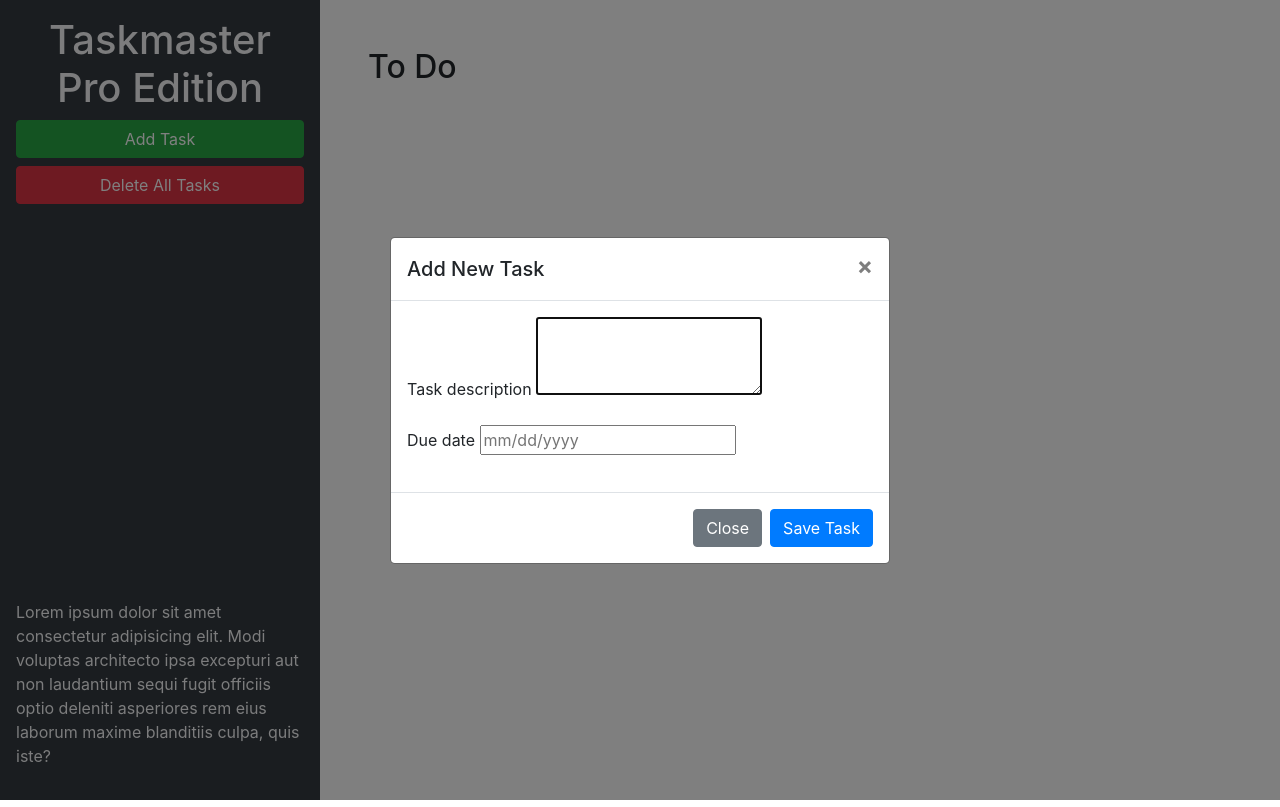
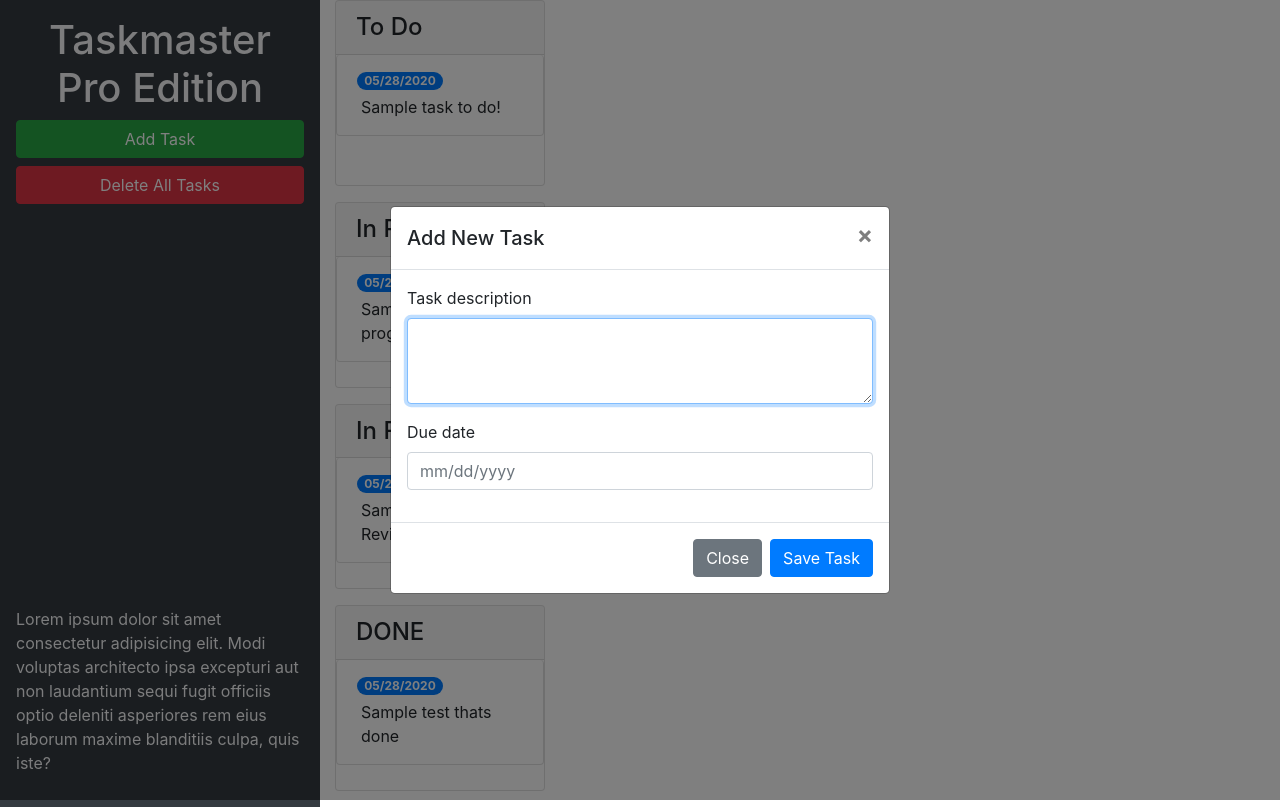
Before and after one commit to George1029/taskmaster-pro, a plain HTML site: page index.html in a window 1280 px wide. Both pictures are taken after a click on the button "Add Task". Drawn offline with nearby package versions, Linux system fonts and the light colour scheme.

Commit message:
fixed issue

```diff
--- a/assets/js/script.js
+++ b/assets/js/script.js
@@ -45,6 +45,40 @@ var saveTasks = function() {
   localStorage.setItem("tasks", JSON.stringify(tasks));
 };
 
+// modal was triggered
+$("#task-form-modal").on("show.bs.modal", function() {
+  // clear values
+  $("#modalTaskDescription, #modalDueDate").val("");
+});
+
+// modal is fully visible
+$("#task-form-modal").on("shown.bs.modal", function() {
+  // highlight textarea
+  $("#modalTaskDescription").trigger("focus");
+});
+
+// save button in modal was clicked
+$("#task-form-modal .btn-primary").click(function() {
+  // get form values
+  var taskText = $("#modalTaskDescription").val();
+  var taskDate = $("#modalDueDate").val();
+
+  if (taskText && taskDate) {
+    createTask(taskText, taskDate, "toDo");
+
+    // close modal
+    $("#task-form-modal").modal("hide");
+
+    // save in tasks array
+    tasks.toDo.push({
+      text: taskText,
+      date: taskDate
+    });
+
+    saveTasks();
+  }
+});
+
 $(".list-group").on("click", "p", function() {
   var text = $(this)
   .text()
@@ -85,48 +119,8 @@ $(this).replaceWith(taskP);
 
 
 
-// modal was triggered
-$("#task-form-modal").on("show.bs.modal", function() {
-  // clear values
-  $("#modalTaskDescription, #modalDueDate").val("");
-});
 
-// modal is fully visible
-$("#task-form-modal").on("shown.bs.modal", function() {
-  // highlight textarea
-  $("#modalTaskDescription").trigger("focus");
-});
 
-// save button in modal was clicked
-$("#task-form-modal .btn-primary").click(function() {
-  // get form values
-  var taskText = $("#modalTaskDescription").val();
-  var taskDate = $("#modalDueDate").val();
-
-  if (taskText && taskDate) {
-    createTask(taskText, taskDate, "toDo");
-
-    // close modal
-    $("#task-form-modal").modal("hide");
-
-    // save in tasks array
-    tasks.toDo.push({
-      text: taskText,
-      date: taskDate
-    });
-
-    saveTasks();
-  }
-});
-
-// remove all tasks
-$("#remove-tasks").on("click", function() {
-  for (var key in tasks) {
-    tasks[key].length = 0;
-    $("#list-" + key).empty();
-  }
-  saveTasks();
-});
 // due date was clicked
 $(".list-group").on("click", "span", function() {
   // get current text
@@ -176,5 +170,13 @@ $(".list-group").on("blur", "input[type='text']", function() {
   // replace input with span element
   $(this).replaceWith(taskSpan);
 });
+// remove all tasks
+$("#remove-tasks").on("click", function() {
+  for (var key in tasks) {
+    tasks[key].length = 0;
+    $("#list-" + key).empty();
+  }
+  saveTasks();
+});
 // load tasks for the first time
 loadTasks();
--- a/index.html
+++ b/index.html
@@ -24,10 +24,53 @@
       </p>
     </header>
     <main class="col-12 col-lg-9">
-      <div class="m-5">
-        <h2>To Do</h2>
-        <ul id="list-toDo" class="list-group"> </ul>
-      </div>
+      <div class="col-12 col-md-6 col-xl-3 mb-3">
+        <div class="card">
+          <h4 class = "card-header">To Do</h4>
+          <ul id="list-toDo" class="list-group">
+            <li class="list-group-item">
+            <span class ="badge badge-primary badge-pill">05/28/2020
+            </span>
+            <p class ="m-1">Sample task to do!</p>
+          </li>
+          </ul>
+          </div>
+        </div>
+
+        <div class="col-12 col-md-6 col-xl-3 mb-3">
+          <div class= "card">
+          <h4 class ="card-header"> In Progress</h4>
+          <ul id="list-inProgress" class="list-group">
+            <li class="list-group-item">
+              <span class="badge badge-primary badge-pill">05/28/2020</span>
+              <p class="m-1">Sample task in progress</p>
+            </li>
+          </ul>
+        </div>
+        </div>
+        <div class="col-12 col-md-6 col-xl-3 mb-3">
+          <div class="card">
+          <h4 class="card-header"> In Review
+            </h4>
+            <ul id="list-inReview" class="list-group">
+              <li class="list-group-item">
+                <span class="badge badge-primary badge-pill">05/28/2020</span>
+                <p class="m-1">Sample task in Review</p>
+              </li>
+            </ul>
+          </div>
+        </div>
+        <div class="col-12 col-md-6 col-xl-3 mb-3">
+          <div class="card">
+          <h4 class= "card-header"> DONE</h4>
+          <ul id="list-done" class="list-group">
+            <li class="list-group-item">
+              <span class="badge badge-primary badge-pill">05/28/2020</span>
+              <p class="m-1">Sample test thats done</p>
+            </li>
+          </ul>
+        </div>
+        </div>
     </main>
   </div>
 
@@ -46,11 +89,11 @@
           <form>
             <div class="form-group">
               <label for="modalTaskDescription">Task description</label>
-              <textarea id="modalTaskDescription" rows="3"></textarea>
+              <textarea id="modalTaskDescription" rows="3" class="form-control"></textarea>
             </div>
             <div class="form-group">
               <label for="modalDueDate">Due date</label>
-              <input type="text" id="modalDueDate" placeholder="mm/dd/yyyy" autocomplete="off" />
+              <input type="text" class="form-control" id="modalDueDate" placeholder="mm/dd/yyyy" autocomplete="off" />
             </div>
           </form>
         </div>
```
